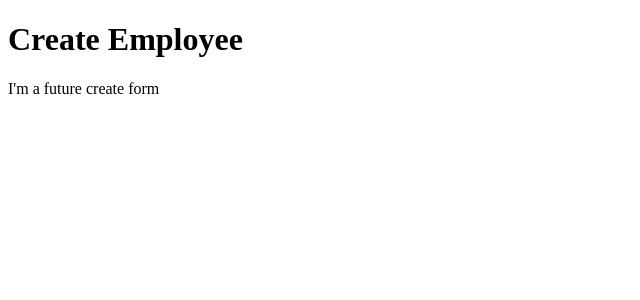
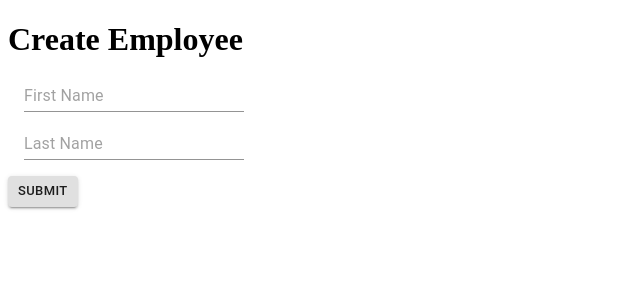
Before and after one commit to asyaasha/employee-build, a React (Vite) app: page / in a window 1280 px wide. Shown: the top 300 px of the page, without its empty margins (0-640 px from the left). Built offline with nearby package versions, Linux system fonts and the light colour scheme; no server answers; what aws-amplify, aws-appsync would draw is missing.

Commit message:
add reusable input and button components

```diff
--- a/package.json
+++ b/package.json
@@ -15,6 +15,7 @@
     "aws-amplify": "^3.0.9",
     "aws-appsync": "^3.0.3",
     "graphql-tag": "^2.10.3",
+    "lib": "^4.1.2",
     "react": "^16.13.1",
     "react-apollo": "^3.1.5",
     "react-dom": "^16.13.1",
--- a/src/components/CreateEmployee.js
+++ b/src/components/CreateEmployee.js
@@ -1,10 +1,43 @@
 import React, { useEffect, useState } from "react";
+import FormInput from "./FormInput";
+import FormButton from "./FormButton";
+import { messages } from "../constants.js";
+
+const { title, input, button } = messages;
 
 const CreateEmployee = () => {
+  // Business logic
+  const handleInputChange = (name, value) => {
+    console.log(name);
+    console.log(value);
+  };
+
+  // Props
+  const firstNameProps = {
+    name: "firstname",
+    placeholder: input.firstName,
+  };
+  const lastNameProps = {
+    name: "lastname",
+    placeholder: input.lastName,
+  };
+  const inputProps = {
+    onChange: handleInputChange,
+    type: "text",
+  };
+  const buttonProps = {
+    size: "small",
+    variant: "contained",
+  };
+
   return (
     <div>
-      <h1>Create Employee</h1>
-      <div>I'm a future create form</div>
+      <h1>{title.createEmployee}</h1>
+      <form>
+        <FormInput {...inputProps} {...firstNameProps} />
+        <FormInput {...inputProps} {...lastNameProps} />
+        <FormButton {...buttonProps}>{button.submit}</FormButton>
+      </form>
     </div>
   );
 };
--- /dev/null
+++ b/src/components/FormButton.js
@@ -0,0 +1,14 @@
+import React from "react";
+import Button from "@material-ui/core/Button";
+
+const FormButton = ({ size, variant, className, children }) => {
+  const buttonProps = {
+    variant,
+    className: `btn-${variant} btn-${size}`,
+    size,
+  };
+
+  return <Button {...buttonProps}>{children}</Button>;
+};
+
+export default FormButton;
--- /dev/null
+++ b/src/components/FormInput.js
@@ -0,0 +1,36 @@
+import React, { useState } from "react";
+import Input from "@material-ui/core/Input";
+import Box from "@material-ui/core/Box";
+
+const FormInput = ({ name, onChange, placeholder, inputType }) => {
+  // Hooks
+  const [inputValue, setInputValue] = useState("");
+
+  // Business logic
+  const handleChange = (event) => {
+    setInputValue(event.target.value);
+
+    if (onChange) onChange(name, inputValue);
+  };
+
+  // Props
+  const boxProps = {
+    m: 2,
+    display: "flex",
+  };
+  const inputProps = {
+    name,
+    onChange: handleChange,
+    placeholder,
+    type: inputType,
+    value: inputValue,
+  };
+
+  return (
+    <Box {...boxProps}>
+      <Input {...inputProps} />
+    </Box>
+  );
+};
+
+export default FormInput;
--- /dev/null
+++ b/src/constants.js
@@ -0,0 +1,12 @@
+export const messages = {
+  title: {
+    createEmployee: "Create Employee",
+  },
+  input: {
+    firstName: "First Name",
+    lastName: "Last Name",
+  },
+  button: {
+    submit: "Submit",
+  },
+};
```
Also changed, not shown: 2 other files (tests, documents, lock files or other folders).
